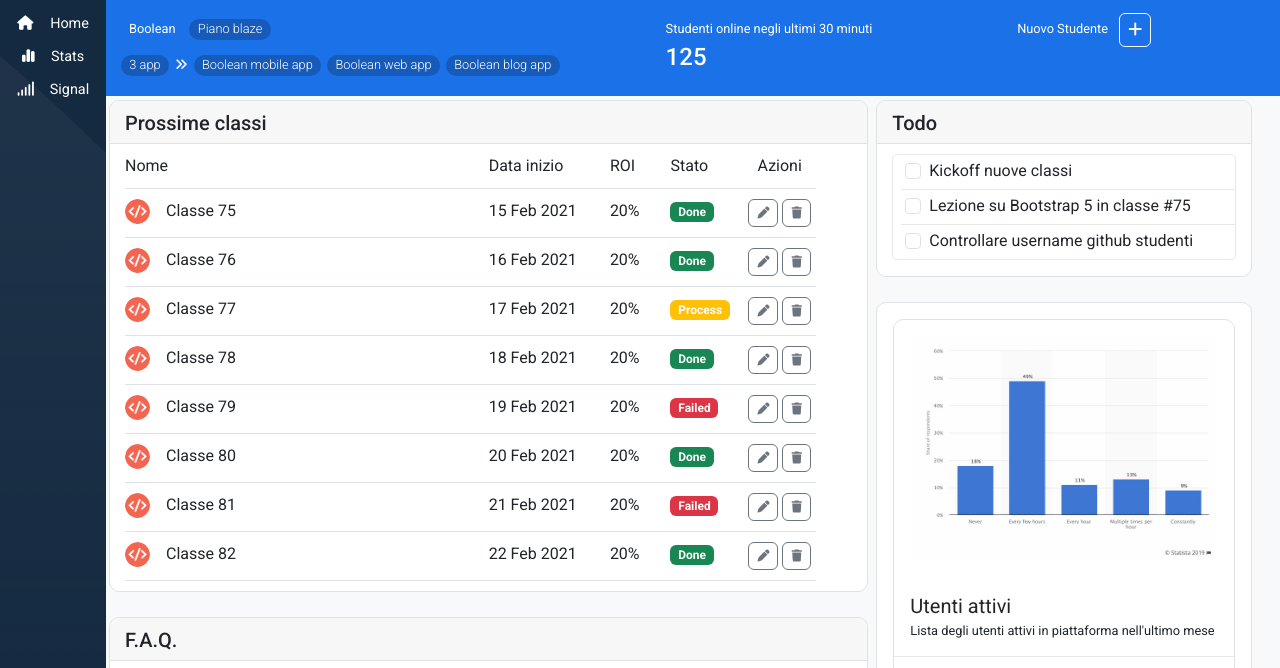
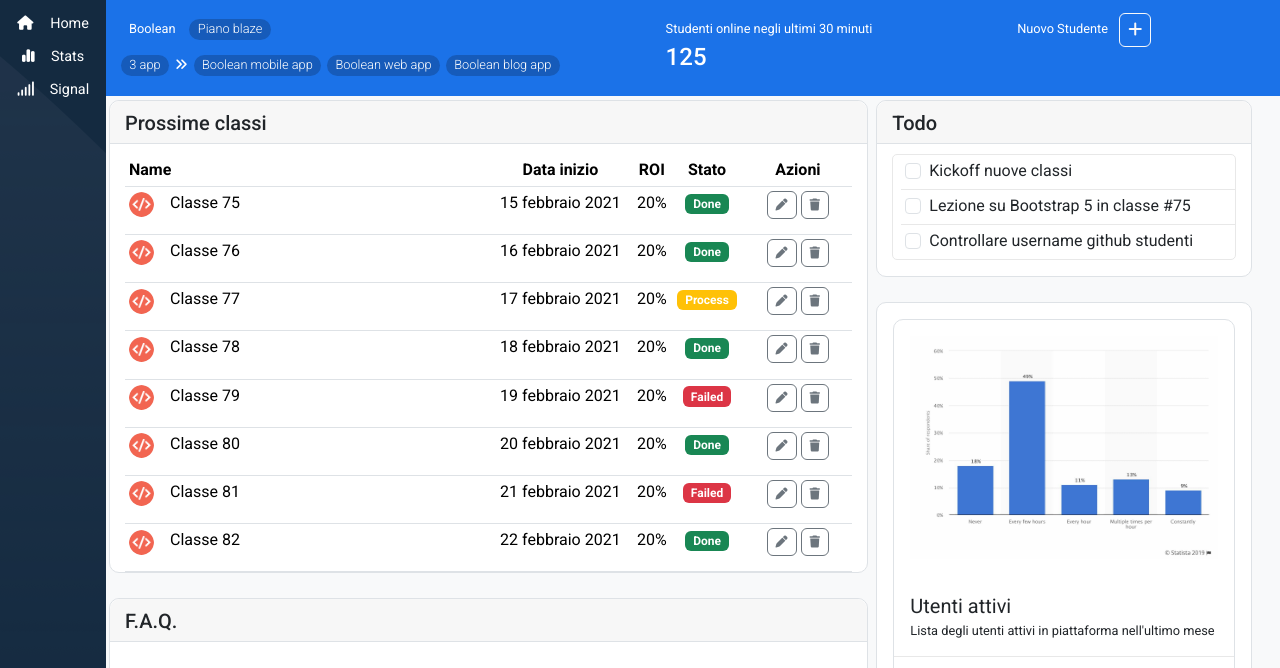
Before and after one commit to Benedettopana/html-css-bootstrap-dashboard, a plain HTML site: page index.html in a window 1280 px wide. Shown: the part 59-727 px from the top of the page. Drawn offline with nearby package versions, Linux system fonts and the light colour scheme.

Commit message:
[add]banner btn

```diff
--- a/index.html
+++ b/index.html
@@ -112,9 +112,9 @@
                     <span class="badge rounded-pill pills">Piano blaze</span>
                   </div>
                   <div class="">
-                    <span class="badge rounded-pill pills">3 app</span>
+                    <span class="badge rounded-pill pills ">3 app</span>
                     <i class="fa-solid fa-angles-right"></i>
-                    <span class="badge rounded-pill pills d-md-none "><i class="fa-solid fa-plus"></i></span>
+                    <span class="btn badge rounded-pill pills d-md-none "><i class="fa-solid fa-plus"></i></span>
                     <span class="badge rounded-pill pills hide d-md-inline-block ">Boolean mobile app</span>
                     <span class="badge rounded-pill pills hide d-md-inline-block ">Boolean web app</span>
                     <span class="badge rounded-pill pills hide d-md-inline-block ">Boolean blog app</span>
@@ -147,282 +147,290 @@
           <div class="container-fluid  w-100 ">
             <div class="row row-cols-1 row-cols-md-2 w-100 ">
               <div class="col col-md-8 class p-1 bp-m-auto debug">
-                <!-- PROSSIME CLASSI -->
+
+                <!-- Tab PROSSIME CLASSI -->
                 <div class="box tab-class w-100">
                   <div class="box-title">
                     <h5>
                       Prossime classi
                     </h5>
                   </div>
-                  <div class="box-content w-100">
-                    <!-- tabella -->
-                    <!-- HEAD -->
-                    <div class="row w-100 flex-wrap flex-shrink-1">
-                      <div class="col col-sm-4 col-lg-6 ">
-                        Nome
-                      </div>
-                      <div class="col hide d-md-block col-md-2 ">
-                        Data inizio
-                      </div>
-                      <div class="col hide d-md-block col-md-1">
-                        ROI
-                      </div>
-                      <div class="col col-sm-4 col-md-3 col-lg-1 text-center ">
-                        Stato
-                      </div>
-                      <div class="col col-sm-4 col-md-2  col-lg-2 text-center ">
-                        Azioni
+                  <div class="box-content table-responsive-md overflow-x-hidden w-100">
+
+                    <table class="table mb-0 bg-white table-sm table-hover w-100 text-center ">
+                      <thead class="bg-light">
+                        <tr>
+                          <th class="text-start " style="width:50%">Name</th>
+                          <th style="width:20%">Data inizio</th>
+                          <th style="width:5%">ROI</th>
+                          <th style="width:10%">Stato</th>
+                          <th style="width:15%">Azioni</th>
+                        </tr>
+                      </thead>
+                      <tbody>
+                        <!-- 1 -->
+                        <tr>
+                          <td>
+                            <div class="d-flex align-items-center">
+                              <img
+                                  src="./assets/img/class-avatar.jpg"
+                                  alt=""
+                                  style="width: 25px; height: 25px"
+                                  class="rounded-circle"
+                                  />
+                              <div class="ms-3">
+                                <p class="fw-normal mb-1">Classe 75</p>
                               </div>
                             </div>
-                    <div class="separatore-tab"></div>
-
-                    <!-- RIGA 1 -->
-
-                    <div class="row w-100 flex-wrap flex-shrink-1">
-                      <div class="col col-sm-4 col-lg-6 ">
-                        <div class="d-flex">
-                          <div class="class-icon">
-                            <img src="./assets/img/class-avatar.jpg" alt="">
-                          </div>
-                          <span class="mx-3">Classe 75</span>
-                        </div>
-                      </div>
-                      <div class="col hide d-md-block col-md-2 ">
-                        15 Feb 2021
-                      </div>
-                      <div class="col hide d-md-block col-md-1">
-                        20%
-                      </div>
-                      <div class="col col-sm-4 col-md-3 col-lg-1 text-center">
-                        <span class="badge text-bg-success">Done</span>
-                      </div>
-                      <div class="col col-sm-4 col-md-2  col-lg-2 text-center ">
+                          </td>
+                          <td>
+                            <p class="fw-normal mb-1">15 febbraio 2021</p>
+                          </td>
+                          <td>
+                            <p class="fw-normal mb-1">20%</p>
+                          </td>
+                          <td><p class="badge text-bg-success">Done</p></td>
+                          <td>
                             <button type="button" class="btn btn-outline-secondary" style="--bs-btn-padding-y: .25rem; --bs-btn-padding-x: .5rem; --bs-btn-font-size: .75rem;">
                               <i class="fa-solid fa-pen"></i>
                             </button>
                             <button type="button" class="btn btn-outline-secondary" style="--bs-btn-padding-y: .25rem; --bs-btn-padding-x: .5rem; --bs-btn-font-size: .75rem;">
                               <i class="fa-solid fa-trash"></i>
                             </button>
+                          </td>
+                        </tr>
+                        <!-- /1 -->
+
+                        <!-- 2 -->
+                        <tr>
+                          <td>
+                            <div class="d-flex align-items-center">
+                              <img
+                                  src="./assets/img/class-avatar.jpg"
+                                  alt=""
+                                  style="width: 25px; height: 25px"
+                                  class="rounded-circle"
+                                  />
+                              <div class="ms-3">
+                                <p class="fw-normal mb-1">Classe 76</p>
                               </div>
                             </div>
-                    <div class="separatore-tab"></div>
-                    <!-- /RIGA 1 -->
-
-                    <!-- RIGA 2 -->
-                    <div class="row w-100 flex-wrap flex-shrink-1">
-                      <div class="col col-sm-4 col-lg-6 ">
-                        <div class="d-flex">
-                          <div class="class-icon">
-                            <img src="./assets/img/class-avatar.jpg" alt="">
-                          </div>
-                          <span class="mx-3">Classe 76</span>
-                        </div>
-                      </div>
-                      <div class="col hide d-md-block col-md-2 ">
-                        16 Feb 2021
-                      </div>
-                      <div class="col hide d-md-block col-md-1">
-                        20%
-                      </div>
-                      <div class="col col-sm-4 col-md-3 col-lg-1 text-center">
-                        <span class="badge text-bg-success">Done</span>
-                      </div>
-                      <div class="col col-sm-4 col-md-2  col-lg-2 text-center ">
+                          </td>
+                          <td>
+                            <p class="fw-normal mb-1">16 febbraio 2021</p>
+                          </td>
+                          <td>
+                            <p class="fw-normal mb-1">20%</p>
+                          </td>
+                          <td><p class="badge text-bg-success">Done</p></td>
+                          <td>
                             <button type="button" class="btn btn-outline-secondary" style="--bs-btn-padding-y: .25rem; --bs-btn-padding-x: .5rem; --bs-btn-font-size: .75rem;">
                               <i class="fa-solid fa-pen"></i>
                             </button>
                             <button type="button" class="btn btn-outline-secondary" style="--bs-btn-padding-y: .25rem; --bs-btn-padding-x: .5rem; --bs-btn-font-size: .75rem;">
                               <i class="fa-solid fa-trash"></i>
                             </button>
+                          </td>
+                        </tr>
+                        <!-- /2 -->
+                        <!-- 3 -->
+                        <tr>
+                          <td>
+                            <div class="d-flex align-items-center">
+                              <img
+                                  src="./assets/img/class-avatar.jpg"
+                                  alt=""
+                                  style="width: 25px; height: 25px"
+                                  class="rounded-circle"
+                                  />
+                              <div class="ms-3">
+                                <p class="fw-normal mb-1">Classe 77</p>
                               </div>
                             </div>
-                    <div class="separatore-tab"></div>
-                    <!-- /RIGA 2 -->
-
-                    <!-- RIGA 3 -->
-                    <div class="row w-100 flex-wrap flex-shrink-1">
-                      <div class="col col-sm-4 col-lg-6 ">
-                        <div class="d-flex">
-                          <div class="class-icon">
-                            <img src="./assets/img/class-avatar.jpg" alt="">
-                          </div>
-                          <span class="mx-3">Classe 77</span>
-                        </div>
-                      </div>
-                      <div class="col hide d-md-block col-md-2 ">
-                        17 Feb 2021
-                      </div>
-                      <div class="col hide d-md-block col-md-1">
-                        20%
-                      </div>
-                      <div class="col col-sm-4 col-md-3 col-lg-1 text-center">
-                        <span class="badge text-bg-warning text-white ">Process</span>
-                      </div>
-                      <div class="col col-sm-4 col-md-2  col-lg-2 text-center ">
+                          </td>
+                          <td>
+                            <p class="fw-normal mb-1">17 febbraio 2021</p>
+                          </td>
+                          <td>
+                            <p class="fw-normal mb-1">20%</p>
+                          </td>
+                          <td><p class="badge text-bg-warning text-white ">Process</p></td>
+                          <td>
                             <button type="button" class="btn btn-outline-secondary" style="--bs-btn-padding-y: .25rem; --bs-btn-padding-x: .5rem; --bs-btn-font-size: .75rem;">
                               <i class="fa-solid fa-pen"></i>
                             </button>
                             <button type="button" class="btn btn-outline-secondary" style="--bs-btn-padding-y: .25rem; --bs-btn-padding-x: .5rem; --bs-btn-font-size: .75rem;">
                               <i class="fa-solid fa-trash"></i>
                             </button>
+                          </td>
+                        </tr>
+                        <!-- /3 -->
+                        <!-- 4 -->
+                        <tr>
+                          <td>
+                            <div class="d-flex align-items-center">
+                              <img
+                                  src="./assets/img/class-avatar.jpg"
+                                  alt=""
+                                  style="width: 25px; height: 25px"
+                                  class="rounded-circle"
+                                  />
+                              <div class="ms-3">
+                                <p class="fw-normal mb-1">Classe 78</p>
                               </div>
                             </div>
-                    <div class="separatore-tab"></div>
-                    <!-- /RIGA 3 -->
-                    <!-- RIGA 4 -->
-                    <div class="row w-100 flex-wrap flex-shrink-1">
-                      <div class="col col-sm-4 col-lg-6 ">
-                        <div class="d-flex">
-                          <div class="class-icon">
-                            <img src="./assets/img/class-avatar.jpg" alt="">
-                          </div>
-                          <span class="mx-3">Classe 78</span>
-                        </div>
-                      </div>
-                      <div class="col hide d-md-block col-md-2 ">
-                        18 Feb 2021
-                      </div>
-                      <div class="col hide d-md-block col-md-1">
-                        20%
-                      </div>
-                      <div class="col col-sm-4 col-md-3 col-lg-1 text-center">
-                        <span class="badge text-bg-success">Done</span>
-                      </div>
-                      <div class="col col-sm-4 col-md-2  col-lg-2 text-center ">
+                          </td>
+                          <td>
+                            <p class="fw-normal mb-1">18 febbraio 2021</p>
+                          </td>
+                          <td>
+                            <p class="fw-normal mb-1">20%</p>
+                          </td>
+                          <td><p class="badge text-bg-success">Done</p></td>
+                          <td>
                             <button type="button" class="btn btn-outline-secondary" style="--bs-btn-padding-y: .25rem; --bs-btn-padding-x: .5rem; --bs-btn-font-size: .75rem;">
                               <i class="fa-solid fa-pen"></i>
                             </button>
                             <button type="button" class="btn btn-outline-secondary" style="--bs-btn-padding-y: .25rem; --bs-btn-padding-x: .5rem; --bs-btn-font-size: .75rem;">
                               <i class="fa-solid fa-trash"></i>
                             </button>
+                          </td>
+                        </tr>
+                        <!-- /4 -->
+                        <!-- 5 -->
+                        <tr>
+                          <td>
+                            <div class="d-flex align-items-center">
+                              <img
+                                  src="./assets/img/class-avatar.jpg"
+                                  alt=""
+                                  style="width: 25px; height: 25px"
+                                  class="rounded-circle"
+                                  />
+                              <div class="ms-3">
+                                <p class="fw-normal mb-1">Classe 79</p>
                               </div>
                             </div>
-                    <div class="separatore-tab"></div>
-                    <!-- /RIGA 4 -->
-                    <!-- RIGA 5 -->
-                    <div class="row w-100 flex-wrap flex-shrink-1">
-                      <div class="col col-sm-4 col-lg-6 ">
-                        <div class="d-flex">
-                          <div class="class-icon">
-                            <img src="./assets/img/class-avatar.jpg" alt="">
-                          </div>
-                          <span class="mx-3">Classe 79</span>
-                        </div>
-                      </div>
-                      <div class="col hide d-md-block col-md-2 ">
-                        19 Feb 2021
-                      </div>
-                      <div class="col hide d-md-block col-md-1">
-                        20%
-                      </div>
-                      <div class="col col-sm-4 col-md-3 col-lg-1 text-center">
-                        <span class="badge text-bg-danger">Failed</span>
-                      </div>
-                      <div class="col col-sm-4 col-md-2  col-lg-2 text-center ">
+                          </td>
+                          <td>
+                            <p class="fw-normal mb-1">19 febbraio 2021</p>
+                          </td>
+                          <td>
+                            <p class="fw-normal mb-1">20%</p>
+                          </td>
+                          <td><p class="badge text-bg-danger">Failed</p></td>
+                          <td>
                             <button type="button" class="btn btn-outline-secondary" style="--bs-btn-padding-y: .25rem; --bs-btn-padding-x: .5rem; --bs-btn-font-size: .75rem;">
                               <i class="fa-solid fa-pen"></i>
                             </button>
                             <button type="button" class="btn btn-outline-secondary" style="--bs-btn-padding-y: .25rem; --bs-btn-padding-x: .5rem; --bs-btn-font-size: .75rem;">
                               <i class="fa-solid fa-trash"></i>
                             </button>
+                          </td>
+                        </tr>
+                        <!-- /5 -->
+                        <!-- 6 -->
+                        <tr>
+                          <td>
+                            <div class="d-flex align-items-center">
+                              <img
+                                  src="./assets/img/class-avatar.jpg"
+                                  alt=""
+                                  style="width: 25px; height: 25px"
+                                  class="rounded-circle"
+                                  />
+                              <div class="ms-3">
+                                <p class="fw-normal mb-1">Classe 80</p>
                               </div>
                             </div>
-                    <div class="separatore-tab"></div>
-                    <!-- /RIGA 5 -->
-                    <!-- RIGA 6 -->
-                    <div class="row w-100 flex-wrap flex-shrink-1">
-                      <div class="col col-sm-4 col-lg-6 ">
-                        <div class="d-flex">
-                          <div class="class-icon">
-                            <img src="./assets/img/class-avatar.jpg" alt="">
-                          </div>
-                          <span class="mx-3">Classe 80</span>
-                        </div>
-                      </div>
-                      <div class="col hide d-md-block col-md-2 ">
-                        20 Feb 2021
-                      </div>
-                      <div class="col hide d-md-block col-md-1">
-                        20%
-                      </div>
-                      <div class="col col-sm-4 col-md-3 col-lg-1 text-center">
-                        <span class="badge text-bg-success">Done</span>
-                      </div>
-                      <div class="col col-sm-4 col-md-2  col-lg-2 text-center ">
+                          </td>
+                          <td>
+                            <p class="fw-normal mb-1">20 febbraio 2021</p>
+                          </td>
+                          <td>
+                            <p class="fw-normal mb-1">20%</p>
+                          </td>
+                          <td><p class="badge text-bg-success">Done</p></td>
+                          <td>
                             <button type="button" class="btn btn-outline-secondary" style="--bs-btn-padding-y: .25rem; --bs-btn-padding-x: .5rem; --bs-btn-font-size: .75rem;">
                               <i class="fa-solid fa-pen"></i>
                             </button>
                             <button type="button" class="btn btn-outline-secondary" style="--bs-btn-padding-y: .25rem; --bs-btn-padding-x: .5rem; --bs-btn-font-size: .75rem;">
                               <i class="fa-solid fa-trash"></i>
                             </button>
+                          </td>
+                        </tr>
+                        <!-- /6 -->
+                        <!-- 7 -->
+                        <tr>
+                          <td>
+                            <div class="d-flex align-items-center">
+                              <img
+                                  src="./assets/img/class-avatar.jpg"
+                                  alt=""
+                                  style="width: 25px; height: 25px"
+                                  class="rounded-circle"
+                                  />
+                              <div class="ms-3">
+                                <p class="fw-normal mb-1">Classe 81</p>
                               </div>
                             </div>
-                    <div class="separatore-tab"></div>
-                    <!-- /RIGA 6 -->
-                    <!-- RIGA 7 -->
-                    <div class="row w-100 flex-wrap flex-shrink-1">
-                      <div class="col col-sm-4 col-lg-6 ">
-                        <div class="d-flex">
-                          <div class="class-icon">
-                            <img src="./assets/img/class-avatar.jpg" alt="">
-                          </div>
-                          <span class="mx-3">Classe 81</span>
-                        </div>
-                      </div>
-                      <div class="col hide d-md-block col-md-2 ">
-                        21 Feb 2021
-                      </div>
-                      <div class="col hide d-md-block col-md-1">
-                        20%
-                      </div>
-                      <div class="col col-sm-4 col-md-3 col-lg-1 text-center">
-                        <span class="badge text-bg-danger">Failed</span>
-                      </div>
-                      <div class="col col-sm-4 col-md-2  col-lg-2 text-center ">
+                          </td>
+                          <td>
+                            <p class="fw-normal mb-1">21 febbraio 2021</p>
+                          </td>
+                          <td>
+                            <p class="fw-normal mb-1">20%</p>
+                          </td>
+                          <td><p class="badge text-bg-danger">Failed</p></td>
+                          <td>
                             <button type="button" class="btn btn-outline-secondary" style="--bs-btn-padding-y: .25rem; --bs-btn-padding-x: .5rem; --bs-btn-font-size: .75rem;">
                               <i class="fa-solid fa-pen"></i>
                             </button>
                             <button type="button" class="btn btn-outline-secondary" style="--bs-btn-padding-y: .25rem; --bs-btn-padding-x: .5rem; --bs-btn-font-size: .75rem;">
                               <i class="fa-solid fa-trash"></i>
                             </button>
+                          </td>
+                        </tr>
+                        <!-- /7 -->
+                        <!-- 8 -->
+                        <tr>
+                          <td>
+                            <div class="d-flex align-items-center">
+                              <img
+                                  src="./assets/img/class-avatar.jpg"
+                                  alt=""
+                                  style="width: 25px; height: 25px"
+                                  class="rounded-circle"
+                                  />
+                              <div class="ms-3">
+                                <p class="fw-normal mb-1">Classe 82</p>
                               </div>
                             </div>
-                    <div class="separatore-tab"></div>
-                    <!-- /RIGA 7 -->
-                    <!-- RIGA 8 -->
-                    <div class="row w-100 flex-wrap flex-shrink-1">
-                      <div class="col col-sm-4 col-lg-6 ">
-                        <div class="d-flex">
-                          <div class="class-icon">
-                            <img src="./assets/img/class-avatar.jpg" alt="">
-                          </div>
-                          <span class="mx-3">Classe 82</span>
-                        </div>
-                      </div>
-                      <div class="col hide d-md-block col-md-2 ">
-                        22 Feb 2021
-                      </div>
-                      <div class="ccol hide d-md-block col-md-1">
-                        20%
-                      </div>
-                      <div class="col col-sm-4 col-md-3 col-lg-1 text-center">
-                        <span class="badge text-bg-success">Done</span>
-                      </div>
-                      <div class="col col-sm-4 col-md-2  col-lg-2 text-center ">
+                          </td>
+                          <td>
+                            <p class="fw-normal mb-1">22 febbraio 2021</p>
+                          </td>
+                          <td>
+                            <p class="fw-normal mb-1">20%</p>
+                          </td>
+                          <td><p class="badge text-bg-success">Done</p></td>
+                          <td>
                             <button type="button" class="btn btn-outline-secondary" style="--bs-btn-padding-y: .25rem; --bs-btn-padding-x: .5rem; --bs-btn-font-size: .75rem;">
                               <i class="fa-solid fa-pen"></i>
                             </button>
                             <button type="button" class="btn btn-outline-secondary" style="--bs-btn-padding-y: .25rem; --bs-btn-padding-x: .5rem; --bs-btn-font-size: .75rem;">
                               <i class="fa-solid fa-trash"></i>
                             </button>
+                          </td>
+                        </tr>
+                        <!-- /8 -->
+
+                      </tbody>
+                    </table>
                   </div>
                 </div>
-                    <div class="separatore-tab"></div>
-                    <!-- /RIGA 8 -->
-                  </div>
-                </div>
-                <!-- /PROSSIME CLASSI -->
-
+                <!-- /Tab PROSSIME CLASSI -->
                 <!-- F.A.Q. -->
                 <div class="box faq w-100 ">
                   <div class="box-title ">
@@ -471,6 +479,9 @@
 
                 </div>
                 <!-- /F.A.Q. -->
+
+
+
               </div>
 
 
```
Also changed, not shown: assets/css/style.css (+8 -0 lines). Lines whose indentation alone changed are shown as unchanged.
